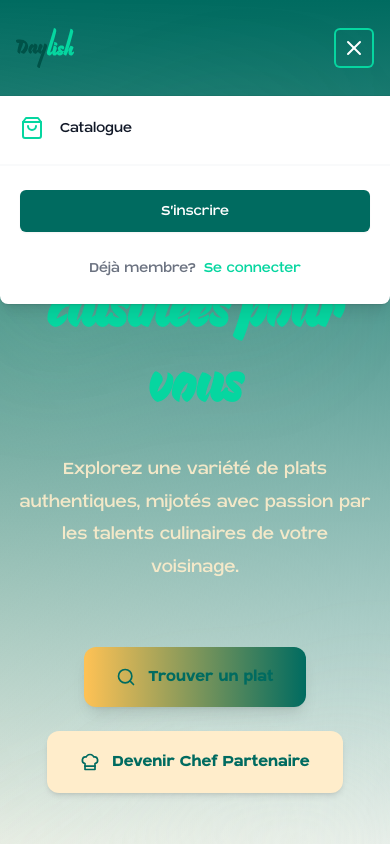
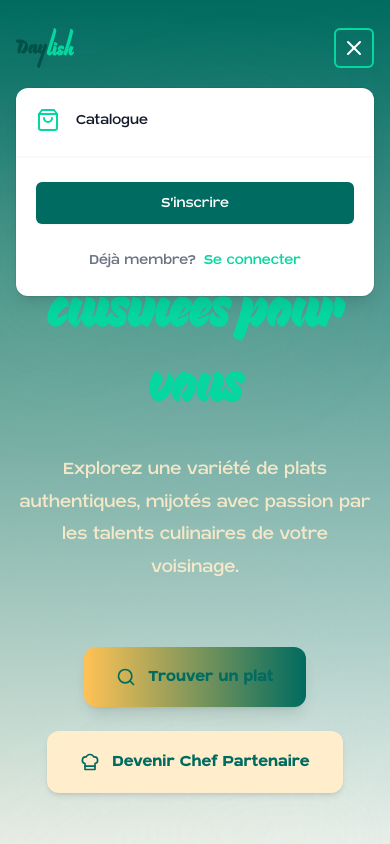
Before and after one commit to aminelaihem/Daylish, a React (Vite) app: page / in a window 390 px wide. Both pictures are taken after a click on the button "Ouvrir menu". Shown: the top 844 px of the page. Built offline with nearby package versions, Linux system fonts and the light colour scheme.

Commit message:
fix: ajustement de l'espacement du menu mobile pour éviter le chevauchement avec le header

```diff
--- a/src/components/layout/Header.tsx
+++ b/src/components/layout/Header.tsx
@@ -226,12 +226,11 @@ export function Header() {
             animate={{ opacity: 1, y: 0 }}
             exit={{ opacity: 0, y: -50 }}
             transition={{ type: "spring", damping: 30, stiffness: 400 }}
-            className="fixed inset-x-0 top-0 z-40 pt-24 origin-top md:hidden"
+            className="fixed inset-x-0 top-0 z-40 pt-20 mt-2 origin-top md:hidden mx-4"
           >
-            <div className="rounded-b-lg shadow-lg ring-1 ring-black ring-opacity-5 bg-white divide-y-2 divide-gray-50">
+            <div className="rounded-xl shadow-lg ring-1 ring-black ring-opacity-5 bg-white divide-y-2 divide-gray-50 overflow-hidden">
               <div className="pt-5 pb-6 px-5">
                 <nav className="grid gap-y-4">
-                  {/* Liens animés en cascade */}
                   {[ { to: '/catalogue', label: 'Catalogue', icon: ShoppingBag }].map((item, index) => (
                      <motion.div
                         key={item.to}
```
